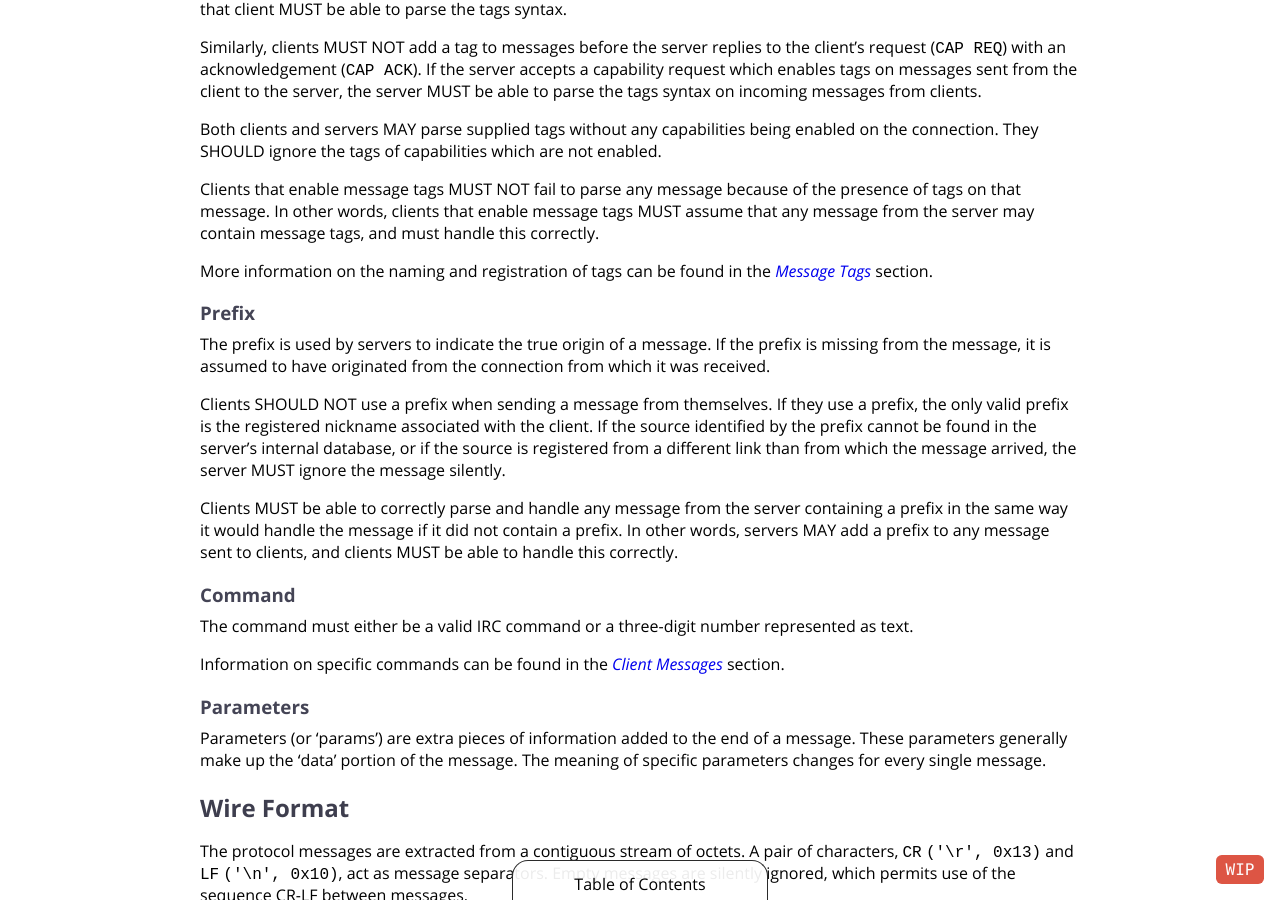
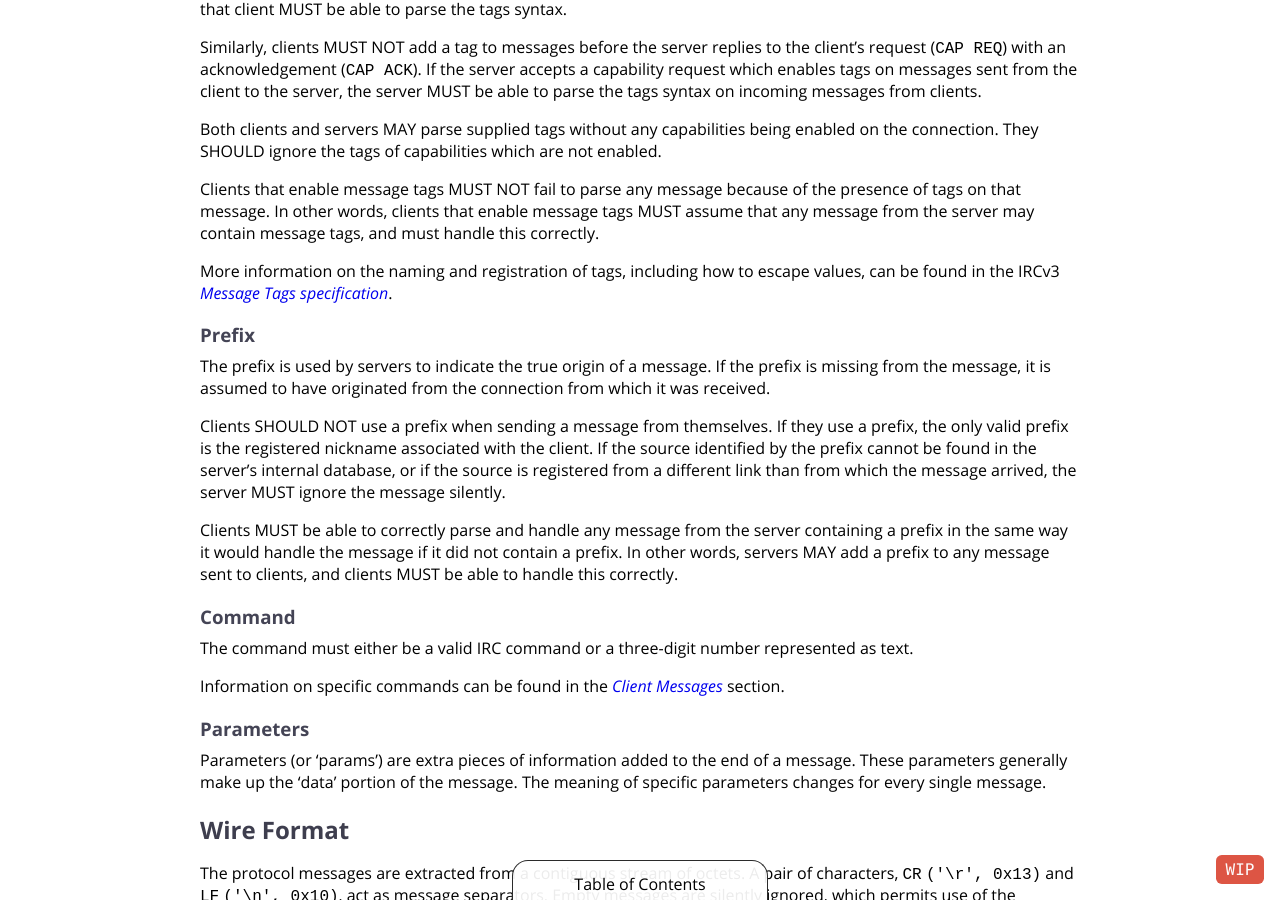
Before and after one commit to ircdocs/modern-irc, a Jekyll site: the page built from index.md, in a window 1280 px wide and 900 px high, scrolled down 7673 px. Built offline with Jekyll 4.4.1, drawn with Linux system fonts in a browser that asks for light colours.

Commit message:
modern: Link to the IRCv3 spec on tags as appropriate

```diff
--- a/index.md
+++ b/index.md
@@ -278,7 +278,7 @@ Both clients and servers MAY parse supplied tags without any capabilities being
 
 Clients that enable message tags MUST NOT fail to parse any message because of the presence of tags on that message. In other words, clients that enable message tags MUST assume that any message from the server may contain message tags, and must handle this correctly.
 
-More information on the naming and registration of tags can be found in the [Message Tags](#message-tags) section.
+More information on the naming and registration of tags, including how to escape values, can be found in the IRCv3 [Message Tags specification](http://ircv3.net/specs/core/message-tags-3.2.html).
 
 ### Prefix
 
```
